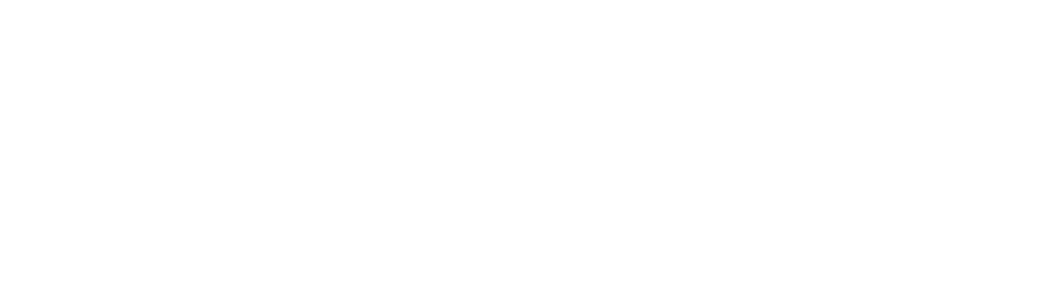
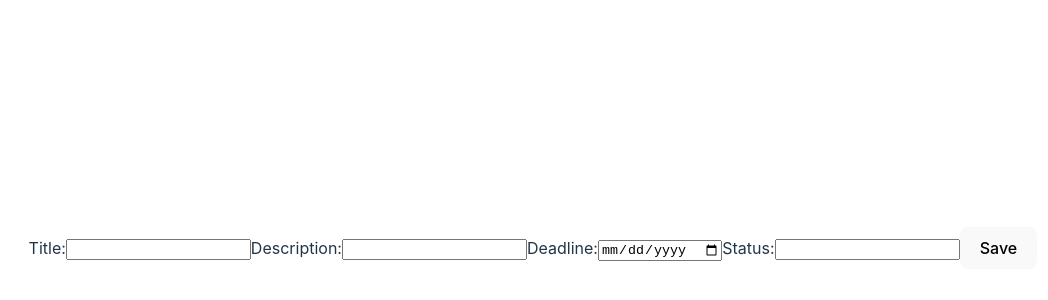
Before and after one commit to glowinZero/kampus, a React (Vite) app in the folder kampus/: page /Todolist/edit in a window 1280 px wide. Before the commit this address had no page. Shown: the part 152-452 px from the top of the page, without its empty margins (107-1155 px from the left). Built offline with nearby package versions, Linux system fonts and the light colour scheme; no server answers.

Commit message:
To do list updated

```diff
--- a/kampus/package.json
+++ b/kampus/package.json
@@ -12,6 +12,7 @@
   "dependencies": {
     "@babel/runtime": "^7.23.4",
     "axios": "^1.6.2",
+    "cors": "^2.8.5",
     "react": "^18.2.0",
     "react-circular-progressbar": "^2.1.0",
     "react-dom": "^18.2.0",
--- a/kampus/src/App.jsx
+++ b/kampus/src/App.jsx
@@ -8,6 +8,8 @@
 import ProfilePage from './Pages/ProfilePage';
 import DashboardPage from './Pages/DashboardPage';
 import ContactsPage from './Pages/ContactsPage';
+import TaskDetails from './Components/ToDoList/TaskDetails';
+import EditTask from './Components/ToDoList/EditTask';
 
 function App() {
   return (
@@ -20,6 +22,10 @@
         <Route path="/dashboard" element={<DashboardPage/>}/>
         <Route path="/profile" element={<ProfilePage/>}/>
         <Route path="/contacts" element={<ContactsPage/>}/>
+        <Route path="/Todolist/:_id" element={<TaskDetails />} /> {/* TEMPORARIO */}
+        <Route path="/Todolist/edit" element={<EditTask />} /> {/* TEMPORARIO */}
+
+
 
       </Routes>
     </div>
--- a/kampus/src/Components/ToDoList/AddTask.jsx
+++ b/kampus/src/Components/ToDoList/AddTask.jsx
@@ -2,38 +2,57 @@
 import axios from 'axios';
 import { useNavigate } from 'react-router-dom';
 
-const BACKEND_TODO_URL = "http://localhost:3000/api/tasks";
+const BACKEND_TODO_URL = "http://localhost:5005";
 
 const AddTask = () => {
   const [title, setTitle] = useState('');
-  const [description, setDescription] = useState('');
+  const [body, setBody] = useState('');
+  const [deadline, setDeadline] = useState('');
+  const [status, setStatus] = useState('');
+  const [successMessage, setSuccessMessage] = useState('');
+  const [errorMessage, setErrorMessage] = useState('');
 
   const navigate = useNavigate();
 
   const handleSubmit = (e) => {
     e.preventDefault();
 
-    // Call the onSubmit function passed from the parent component
     const requestBody = {
-        title,
-        description,
-      };
+      title,
+      body,
+      deadline,
+      status
+    };
 
-    axios.post(`${BACKEND_TODO_URL}`, requestBody).then(() => {
-        navigate(`/Todolist/${taskId}`);
+    axios.post(`${BACKEND_TODO_URL}/api/task`, requestBody)
+      .then((response) => {
+        const newTaskId = response.data._id;
+        localStorage.setItem("taskId", newTaskId)
+        navigate(`/Todolist/${newTaskId}`);
       })
+      .catch((error) => {
+        console.error('Error creating task:', error);
+        setErrorMessage('Failed to create task. Please try again.');
+      });
   };
 
   return (
-    <form onSubmit={handleSubmit} className="custom-form">
-      <label> Task:<input type="text" name="title" value={title} onChange={(e)=>setTitle(e.target.value)}/></label>
+    <div>
+      <form onSubmit={handleSubmit} className="custom-form">
+        <label> Task:<input type="text" name="title" value={title} onChange={(e) => setTitle(e.target.value)} /></label>
 
+        <label> Description: <input type="text" value={body} onChange={(e) => setBody(e.target.value)} /></label>
 
-      <label> Description: <input type="text" value={description} onChange={(e) => setDescription(e.target.value)} />
-      </label>
+        <label> Deadline: <input type="date" value={deadline} onChange={(e) => setDeadline(e.target.value)} /></label>
 
-      <button type="submit">Submit</button>
-    </form>
+        <label> Status: <input type="text" value={status} onChange={(e) => setStatus(e.target.value)} /></label>
+
+        <button type="submit">Submit</button>
+      </form>
+
+      {successMessage && <div style={{ color: 'green' }}>{successMessage}</div>}
+      {errorMessage && <div style={{ color: 'red' }}>{errorMessage}</div>}
+    </div>
   );
 };
 
--- a/kampus/src/Components/ToDoList/EditTask.jsx
+++ b/kampus/src/Components/ToDoList/EditTask.jsx
@@ -2,47 +2,48 @@
 import axios from "axios";
 import { useNavigate, useParams } from "react-router-dom";
 
-const BACKEND_TODO_URL = "";
+const BACKEND_TODO_URL = "http://localhost:5005"; // Update with your backend URL
 
 const EditTask = () => {
   const { taskId } = useParams();
 
   const [title, setTitle] = useState('');
-  const [description, setDescription] = useState('');
-
+  const [body, setBody] = useState('');
+  const [deadline, setDeadline] = useState('');
+  const [status, setStatus] = useState('');
 
   const navigate = useNavigate();
 
   useEffect(() => {
-    // Fetch book details based on the ID and populate the state
     axios.get(`${BACKEND_TODO_URL}/${taskId}`)
       .then((response) => {
-        const TaskDetails = response.data;
-        setTitle(TaskDetails.title);
-        setDescription(TaskDetails.description);
-
-
+        const taskDetails = response.data;
+        setTitle(taskDetails.title);
+        setBody(taskDetails.body);
+        setDeadline(taskDetails.deadline);
+        setStatus(taskDetails.status);
       })
       .catch((error) => {
         console.error("Error fetching Task details:", error);
       });
-  }, [id]);
+  }, [taskId]);
 
   const handleSubmit = (e) => {
     e.preventDefault();
 
     const requestBody = {
-        title,
-        description,
+      title,
+      body,
+      deadline,
+      status,
+    };
 
-      };
-
-    axios.put(`${BACKEND_TODO_URL}/${id}`, requestBody)
+    axios.put(`${BACKEND_TODO_URL}/${taskId}`, requestBody)
       .then(() => {
-        navigate(`/Todolist/${id}`);
+        navigate(`/Todolist/${taskId}`);
       })
       .catch((error) => {
-        console.error("Error updating book details:", error);
+        console.error("Error updating task details:", error);
       });
   };
 
@@ -64,8 +65,28 @@
           <input
             type="text"
             name="description"
-            value={description}
-            onChange={(e) => setDescription(e.target.value)}
+            value={body}
+            onChange={(e) => setBody(e.target.value)}
+          />
+        </label>
+
+        <label>
+          Deadline:
+          <input
+            type="date"
+            name="deadline"
+            value={deadline}
+            onChange={(e) => setDeadline(e.target.value)}
+          />
+        </label>
+
+        <label>
+          Status:
+          <input
+            type="text"
+            name="status"
+            value={status}
+            onChange={(e) => setStatus(e.target.value)}
           />
         </label>
 
--- /dev/null
+++ b/kampus/src/Components/ToDoList/TaskDetails.jsx
@@ -0,0 +1,61 @@
+import React, { useEffect, useState } from "react";
+import axios from "axios";
+import { Link, useNavigate, useParams } from "react-router-dom";
+import EditTask from "./EditTask";
+
+const BACKEND_TODO_URL = "http://localhost:5005";
+
+function TaskDetails() {
+  const [task, setTask] = useState(null);
+  const { id } = useParams();
+  const taskId = localStorage.getItem("taskId")
+  const navigate = useNavigate();
+
+  useEffect(() => {
+    axios
+      .get(`${BACKEND_TODO_URL}/api/tasks/${taskId}`)
+      .then((response) => {
+        setTask(response.data);
+      })
+      .catch((error) => {
+        console.error("Error fetching task details:", error);
+      });
+  }, [id]);
+
+  const deleteTask = () => {
+    if (task) {
+      axios
+        .delete(`${BACKEND_TODO_URL}/api/tasks/${taskId}`)
+        .then(() => {
+          console.log("Task deleted successfully");
+          // Add additional logic or navigation if needed
+        })
+        .catch((error) => {
+          console.error("Error deleting task:", error);
+        });
+    }
+  };
+
+  return (
+    <div>
+      <h1>Task</h1>
+      {task && (
+        <div key={task._id}>
+          <h2>Task: {task.title}</h2>
+          <h2>Description: {task.body}</h2>
+          <h2>Status: {task.status}</h2>
+          <h2>Deadline: {task.deadline}</h2>
+
+          <button onClick={deleteTask}>Delete Task</button>
+        </div>
+      )}
+      <Link to = "/Todolist/edit">
+      <button >Edit Task</button>
+      </Link>
+
+
+    </div>
+  );
+}
+
+export default TaskDetails;
--- a/kampus/src/Components/ToDoList/ToDoList.jsx
+++ b/kampus/src/Components/ToDoList/ToDoList.jsx
@@ -1,61 +1,64 @@
 import React, { useEffect, useState } from "react";
 import axios from "axios";
-import { useParams, Link } from "react-router-dom";
+import {  Link, useNavigate } from "react-router-dom";
 import AddTask from "./AddTask";
 
-const BACKEND_TODO_URL = "http://localhost:3000/api/tasks";
+const BACKEND_TODO_URL = "http://localhost:5005";
 
 function ToDoList() {
-  const { id } = useParams();
   const [tasks, setTasks] = useState([]);
+  const navigate = useNavigate();
+  const [tasksId, setTasksId] = useState();
 
   useEffect(() => {
+    localStorage.removeItem("taskId");
     axios
-      .get(BACKEND_TODO_URL) // Confirm the correct backend URL
+      .get(`${BACKEND_TODO_URL}/api/tasks`) // Confirm the correct backend URL
       .then((response) => {
         setTasks(response.data);
       })
       .catch((error) => {
         console.error("Error fetching tasks details:", error);
       });
-  }, [id]);
+  }, []);
+
+  const addButton = () =>{
+    navigate("/Todolist/AddTask")
+  }
+
+  const editTask = (taskId) =>{
+    localStorage.setItem("taskId", taskId)
+    navigate(`/Todolist/${taskId}`)
+  }
 
   function deleteTask(taskId) {
-    axios.delete(`${BACKEND_TODO_URL}/${taskId}`).then(() => {
-      console.log("Task deleted!");
+    axios.delete(`${BACKEND_TODO_URL}/api/task/${taskId}`)
+      .then(() => {
+        console.log("Task deleted!");
+        navigate(`/Todolist`);
+      })
+      .catch((error) => {
+        console.error("Error deleting task:", error);
+      });
+  }
 
-      axios.get(BACKEND_TODO_URL).then((response) => {
-        setTasks(response.data);
-      });
-    });
-  }
+
+
+
 
   return (
     <div>
       <h1>My To-do List</h1>
-
-      <div>
-             <Link to="/Todolist/AddTask">
-             <button> Add New Task </button>
-             </Link>
-      </div>
-
-      <div>
-        {tasks.length > 0 ? (
-        tasks.map((task) => (
-        <div key={task.id} >
-        <Link to={`/Todolist/${task.id}`}>
-        <h2>Task: {task.title}</h2>
-        </Link>
-        <button onClick={() => deleteTask(task.id)}>Delete Task</button>
-      </div>
-       ))
-       ) : (
-  <p>You have no tasks </p>
-       )}
-
-      </div>
-
+      {tasks && tasks.map((task) => (
+        <div key={task._id}>
+            <h2 onClick={() =>editTask(task._id)}>
+              Task: {task.title}
+            </h2>
+            <h2>Body: {task.body}</h2>
+          <button onClick={() => deleteTask(task._id)}>Delete Task</button>
+        </div>
+      ))}
+      <button onClick={addButton}> Add New Task </button>
     </div>
   );
 }
```
Also changed, not shown: 1 other file (tests, documents, lock files or other folders).
